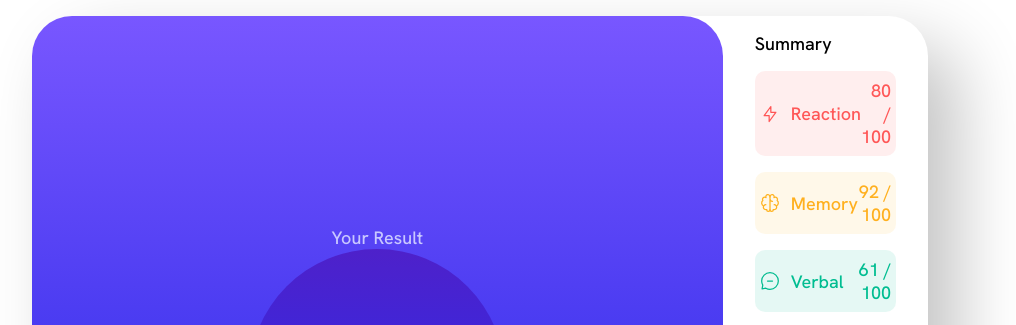
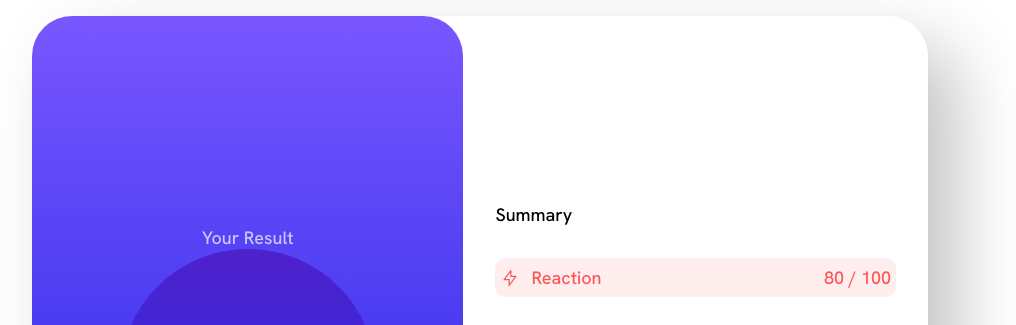
Before and after one commit to UdayPahan/summary-components-, a plain HTML site: page index.html in a window 1280 px wide. Shown: the top 325 px of the page, without its empty margins (160-1176 px from the left). Drawn offline with Linux system fonts and the light colour scheme.

Commit message:
centered the second half in desktop view

```diff
--- a/bottom-container.css
+++ b/bottom-container.css
@@ -0,0 +1,6 @@
+@media (min-width:600px){
+.bottom-container{
+   width:100%;
+   height:100%;
+}
+}
--- a/bottom.css
+++ b/bottom.css
@@ -11,6 +11,9 @@
       height:100%;
       width:100%;
       /* border: 1px solid blue; */
+      display:flex;
+      flex-direction: column;
+      justify-content: center;
    }
 }
 .bottomhalf div{
--- a/index.html
+++ b/index.html
@@ -42,8 +42,8 @@
    -->
 
   </section>
-  <section class="bottom-container">
-  <section class="bottomhalf">
+<!--   <section class="bottom-container">
+ -->  <section class="bottomhalf">
 
     <div><span>Summary
   </span> </div>
@@ -66,7 +66,6 @@
 
   </section>
    </section>
-   </section>
   <!--
   <div class="attribution">
     Challenge by <a href="https://www.frontendmentor.io?ref=challenge" target="_blank">Frontend Mentor</a>.
```
Lines whose indentation alone changed are shown as unchanged.
